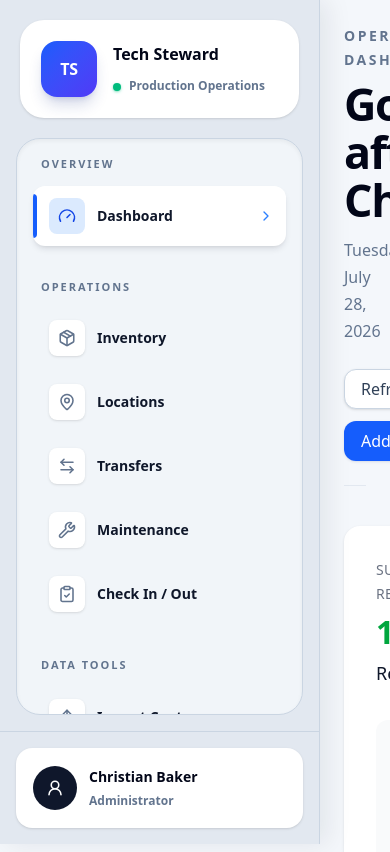
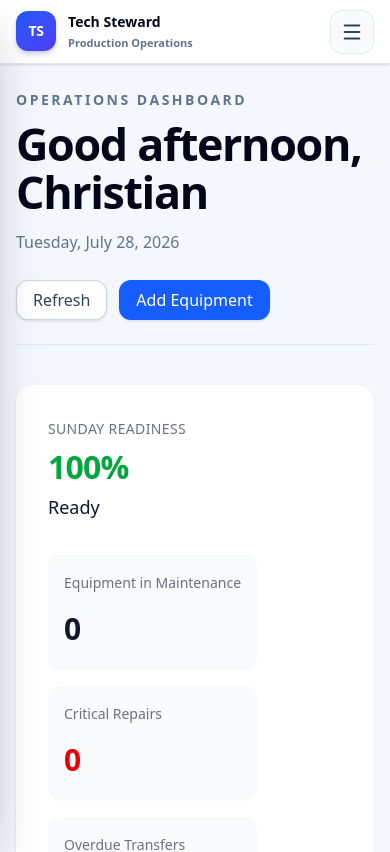
Before and after one commit to christianbaker12345-cloud/church-tech-manager, a Next.js app: page / in a window 390 px wide. Shown: the top 852 px of the page. Built offline with nearby package versions, Linux system fonts and the light colour scheme; no server answers; the database is empty.

Commit message:
Add responsive mobile navigation

```diff
--- a/app/layout.tsx
+++ b/app/layout.tsx
@@ -11,7 +11,8 @@ const manrope = Manrope({
 
 export const metadata: Metadata = {
   title: "Tech Steward",
-  description: "Equipment management for churches and production teams.",
+  description:
+    "Equipment management for churches and production teams.",
 };
 
 export default function RootLayout({
@@ -24,11 +25,11 @@ export default function RootLayout({
       <body
         className={`${manrope.variable} bg-slate-50 font-sans antialiased`}
       >
-        <div className="flex min-h-screen">
+        <div className="min-h-screen lg:flex">
           <AppSidebar />
 
-          <main className="min-w-0 flex-1 overflow-y-auto">
-            <div className="mx-auto w-full max-w-[1600px] p-6 md:p-8 lg:p-10">
+          <main className="min-w-0 flex-1 pt-16 lg:pt-0">
+            <div className="mx-auto w-full max-w-[1600px] px-4 py-6 sm:px-6 md:py-8 lg:px-10 lg:py-10">
               {children}
             </div>
           </main>
--- a/components/layout/AppSidebar.tsx
+++ b/components/layout/AppSidebar.tsx
@@ -1,6 +1,7 @@
 "use client";
 
 import Link from "next/link";
+import { useEffect, useState } from "react";
 import { usePathname } from "next/navigation";
 import type { LucideIcon } from "lucide-react";
 import {
@@ -10,10 +11,12 @@ import {
   Download,
   Gauge,
   MapPin,
+  Menu,
   Package,
   Upload,
   UserRound,
   Wrench,
+  X,
 } from "lucide-react";
 
 type NavigationItem = {
@@ -85,9 +88,15 @@ const sections: NavigationSection[] = [
   },
 ];
 
-export function AppSidebar() {
-  const pathname = usePathname();
+type SidebarNavigationProps = {
+  pathname: string;
+  onNavigate?: () => void;
+};
 
+function SidebarNavigation({
+  pathname,
+  onNavigate,
+}: SidebarNavigationProps) {
   function isActive(href: string) {
     if (href === "/") {
       return pathname === "/";
@@ -97,33 +106,6 @@ export function AppSidebar() {
   }
 
   return (
-    <aside className="sticky top-0 flex h-screen w-80 shrink-0 flex-col overflow-hidden border-r border-slate-300 bg-slate-200 shadow-[8px_0_24px_rgba(15,23,42,0.08)]">
-      <div className="shrink-0 p-5">
-        <Link
-          href="/"
-          className="group flex items-center gap-4 rounded-3xl border border-white/80 bg-white px-5 py-5 shadow-sm outline-none transition hover:-translate-y-0.5 hover:shadow-lg focus-visible:ring-4 focus-visible:ring-blue-200"
-        >
-          <div className="flex h-14 w-14 shrink-0 items-center justify-center rounded-2xl bg-gradient-to-br from-blue-600 to-indigo-600 text-base font-black tracking-tight text-white shadow-lg shadow-blue-900/20 transition group-hover:scale-[1.03]">
-            TS
-          </div>
-
-          <div className="min-w-0 flex-1">
-            <p className="text-[16px] font-extrabold leading-tight text-slate-950">
-              Tech Steward
-            </p>
-
-            <div className="mt-2 flex items-center gap-2">
-              <span className="h-2 w-2 rounded-full bg-emerald-500 shadow-sm shadow-emerald-500/40" />
-
-              <p className="text-xs font-semibold text-slate-500">
-                Production Operations
-              </p>
-            </div>
-          </div>
-        </Link>
-      </div>
-
-      <div className="min-h-0 flex-1 px-4 pb-4">
     <nav
       aria-label="Main navigation"
       className="h-full overflow-y-auto overscroll-contain rounded-3xl border border-slate-300 bg-slate-100 p-4 shadow-inner [scrollbar-color:#94a3b8_transparent] [scrollbar-width:thin] [&::-webkit-scrollbar]:w-2 [&::-webkit-scrollbar-thumb]:rounded-full [&::-webkit-scrollbar-thumb]:bg-slate-400 [&::-webkit-scrollbar-track]:bg-transparent"
@@ -144,6 +126,7 @@ export function AppSidebar() {
                   <Link
                     key={item.href}
                     href={item.href}
+                    onClick={onNavigate}
                     aria-current={active ? "page" : undefined}
                     className={`group relative flex min-h-12 items-center gap-3 overflow-hidden rounded-xl px-3 py-3 text-sm font-semibold outline-none transition focus-visible:ring-4 focus-visible:ring-blue-200 ${
                       active
@@ -185,9 +168,38 @@ export function AppSidebar() {
         ))}
       </div>
     </nav>
+  );
+}
+
+function BrandCard() {
+  return (
+    <Link
+      href="/"
+      className="group flex items-center gap-4 rounded-3xl border border-white/80 bg-white px-5 py-5 shadow-sm outline-none transition hover:-translate-y-0.5 hover:shadow-lg focus-visible:ring-4 focus-visible:ring-blue-200"
+    >
+      <div className="flex h-14 w-14 shrink-0 items-center justify-center rounded-2xl bg-gradient-to-br from-blue-600 to-indigo-600 text-base font-black tracking-tight text-white shadow-lg shadow-blue-900/20 transition group-hover:scale-[1.03]">
+        TS
       </div>
 
-      <div className="shrink-0 border-t border-slate-300 bg-slate-200 p-4">
+      <div className="min-w-0 flex-1">
+        <p className="text-[16px] font-extrabold leading-tight text-slate-950">
+          Tech Steward
+        </p>
+
+        <div className="mt-2 flex items-center gap-2">
+          <span className="h-2 w-2 rounded-full bg-emerald-500 shadow-sm shadow-emerald-500/40" />
+
+          <p className="text-xs font-semibold text-slate-500">
+            Production Operations
+          </p>
+        </div>
+      </div>
+    </Link>
+  );
+}
+
+function UserCard() {
+  return (
     <div className="rounded-2xl border border-white/80 bg-white p-4 shadow-sm">
       <div className="flex items-center gap-3">
         <div className="flex h-11 w-11 shrink-0 items-center justify-center rounded-full bg-slate-900 text-white">
@@ -205,7 +217,127 @@ export function AppSidebar() {
         </div>
       </div>
     </div>
+  );
+}
+
+export function AppSidebar() {
+  const pathname = usePathname();
+  const [mobileMenuOpen, setMobileMenuOpen] = useState(false);
+
+  useEffect(() => {
+    setMobileMenuOpen(false);
+  }, [pathname]);
+
+  useEffect(() => {
+    if (!mobileMenuOpen) {
+      document.body.style.overflow = "";
+      return;
+    }
+
+    document.body.style.overflow = "hidden";
+
+    return () => {
+      document.body.style.overflow = "";
+    };
+  }, [mobileMenuOpen]);
+
+  return (
+    <>
+      {/* Desktop sidebar */}
+      <aside className="sticky top-0 hidden h-screen w-80 shrink-0 flex-col overflow-hidden border-r border-slate-300 bg-slate-200 shadow-[8px_0_24px_rgba(15,23,42,0.08)] lg:flex">
+        <div className="shrink-0 p-5">
+          <BrandCard />
+        </div>
+
+        <div className="min-h-0 flex-1 px-4 pb-4">
+          <SidebarNavigation pathname={pathname} />
+        </div>
+
+        <div className="shrink-0 border-t border-slate-300 bg-slate-200 p-4">
+          <UserCard />
         </div>
       </aside>
+
+      {/* Mobile top bar */}
+      <header className="fixed inset-x-0 top-0 z-40 flex h-16 items-center justify-between border-b border-slate-200 bg-white/95 px-4 shadow-sm backdrop-blur lg:hidden">
+        <Link
+          href="/"
+          className="flex min-w-0 items-center gap-3 rounded-xl outline-none focus-visible:ring-4 focus-visible:ring-blue-200"
+        >
+          <div className="flex h-10 w-10 shrink-0 items-center justify-center rounded-xl bg-gradient-to-br from-blue-600 to-indigo-600 text-sm font-black tracking-tight text-white shadow-md shadow-blue-900/20">
+            TS
+          </div>
+
+          <div className="min-w-0">
+            <p className="truncate text-sm font-extrabold text-slate-950">
+              Tech Steward
+            </p>
+
+            <p className="truncate text-[11px] font-semibold text-slate-500">
+              Production Operations
+            </p>
+          </div>
+        </Link>
+
+        <button
+          type="button"
+          onClick={() => setMobileMenuOpen(true)}
+          aria-label="Open navigation menu"
+          aria-expanded={mobileMenuOpen}
+          className="flex h-11 w-11 items-center justify-center rounded-xl border border-slate-200 bg-slate-50 text-slate-700 outline-none transition hover:bg-slate-100 focus-visible:ring-4 focus-visible:ring-blue-200"
+        >
+          <Menu size={22} strokeWidth={2.1} />
+        </button>
+      </header>
+
+      {/* Mobile overlay */}
+      <div
+        aria-hidden={!mobileMenuOpen}
+        onClick={() => setMobileMenuOpen(false)}
+        className={`fixed inset-0 z-50 bg-slate-950/50 backdrop-blur-sm transition-opacity duration-200 lg:hidden ${
+          mobileMenuOpen
+            ? "pointer-events-auto opacity-100"
+            : "pointer-events-none opacity-0"
+        }`}
+      />
+
+      {/* Mobile drawer */}
+      <aside
+        role="dialog"
+        aria-modal="true"
+        aria-label="Mobile navigation"
+        className={`fixed inset-y-0 left-0 z-[60] flex w-[min(88vw,22rem)] flex-col overflow-hidden border-r border-slate-300 bg-slate-200 shadow-2xl transition-transform duration-300 ease-out lg:hidden ${
+          mobileMenuOpen
+            ? "translate-x-0"
+            : "-translate-x-full"
+        }`}
+      >
+        <div className="flex shrink-0 items-center justify-between gap-4 p-4">
+          <div className="min-w-0 flex-1">
+            <BrandCard />
+          </div>
+
+          <button
+            type="button"
+            onClick={() => setMobileMenuOpen(false)}
+            aria-label="Close navigation menu"
+            className="flex h-11 w-11 shrink-0 items-center justify-center rounded-xl border border-slate-300 bg-white text-slate-600 outline-none transition hover:bg-slate-100 hover:text-slate-950 focus-visible:ring-4 focus-visible:ring-blue-200"
+          >
+            <X size={21} strokeWidth={2.1} />
+          </button>
+        </div>
+
+        <div className="min-h-0 flex-1 px-4 pb-4">
+          <SidebarNavigation
+            pathname={pathname}
+            onNavigate={() => setMobileMenuOpen(false)}
+          />
+        </div>
+
+        <div className="shrink-0 border-t border-slate-300 p-4">
+          <UserCard />
+        </div>
+      </aside>
+    </>
   );
 }
```
Lines whose indentation alone changed are shown as unchanged.
